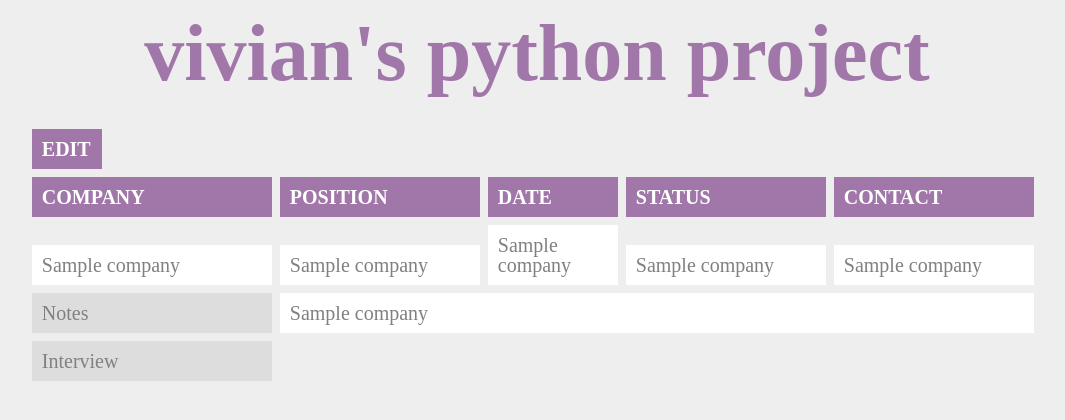
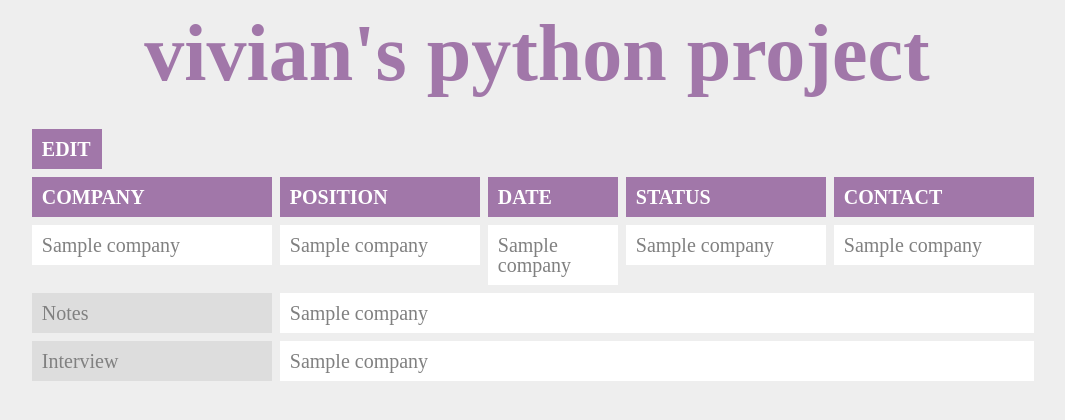
Before and after one commit to vivianh/appsort, a Flask app: template templates/company.html in a window 1280 px wide. Shown: the top 420 px of the page, without its empty margins (103-1168 px from the left). Run offline with Flask 2, Linux system fonts and the light colour scheme; the template is opened without the code that fills it: most values are stand-ins (such as "Sample title", 1, 10 or a date in 2020); some web fonts are replaced.

Commit message:
fixed alignment

```diff
--- a/static/style2.css
+++ b/static/style2.css
@@ -116,6 +116,7 @@ textarea {
 	font-size: 20px;
 	/*text-align: left;*/
 	font-weight: 500;
+	vertical-align: top;
 }
 	.col.title {
 		background: #a177a9;/*#d18fea;*/
@@ -146,7 +147,6 @@ textarea {
 	}
 	.col.interview {
 		width: 37.7em;
-		display: none;
 	}
 	.col.add {
 		width: 10em;
--- a/templates/company.html
+++ b/templates/company.html
@@ -11,20 +11,20 @@
         $('.col.interview').toggle(i === 6);
       });
     });
-  */
+
 
     $(document).ready(function() {
       $(".col.company.nav.one").click(function() {
         $(this).siblings(".col.notes").toggle();
       });
       $(".col.company.nav.two").click(function() {
-        $(this).siblings(".col.interview").toggle();
+        $(this).siblings(".col.interview").toggleClass('show2');
       });
     });
+*/
 
     $(document).ready(function() {
       $(".tog").click(function() {
-        console.log("ll");
         $(this).siblings(".show").toggleClass('show2');
       });
     });
```
